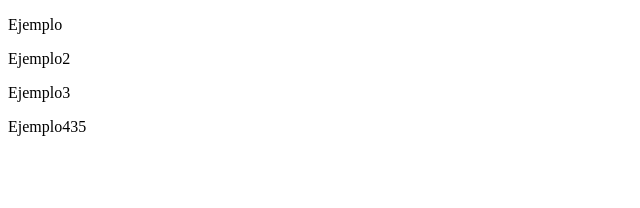
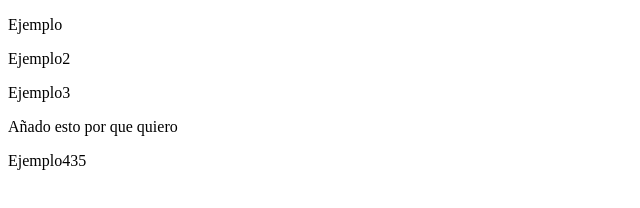
Before and after one commit to rafgomcab/PruebaGitHubVSC, a plain HTML site: page index.html in a window 1280 px wide. Shown: the whole page, without its empty margins (0-640 px from the left). Drawn offline with Linux system fonts and the light colour scheme.

Commit message:
Te añado un parrafo to potente
pues eso

```diff
--- a/index.html
+++ b/index.html
@@ -11,7 +11,7 @@
       <p>Ejemplo</p>
       <p>Ejemplo2</p>
       <p>Ejemplo3</p>
-
+        <p>Añado esto por que quiero </p>
 
       <p>Ejemplo435</p>
     </main>
```
